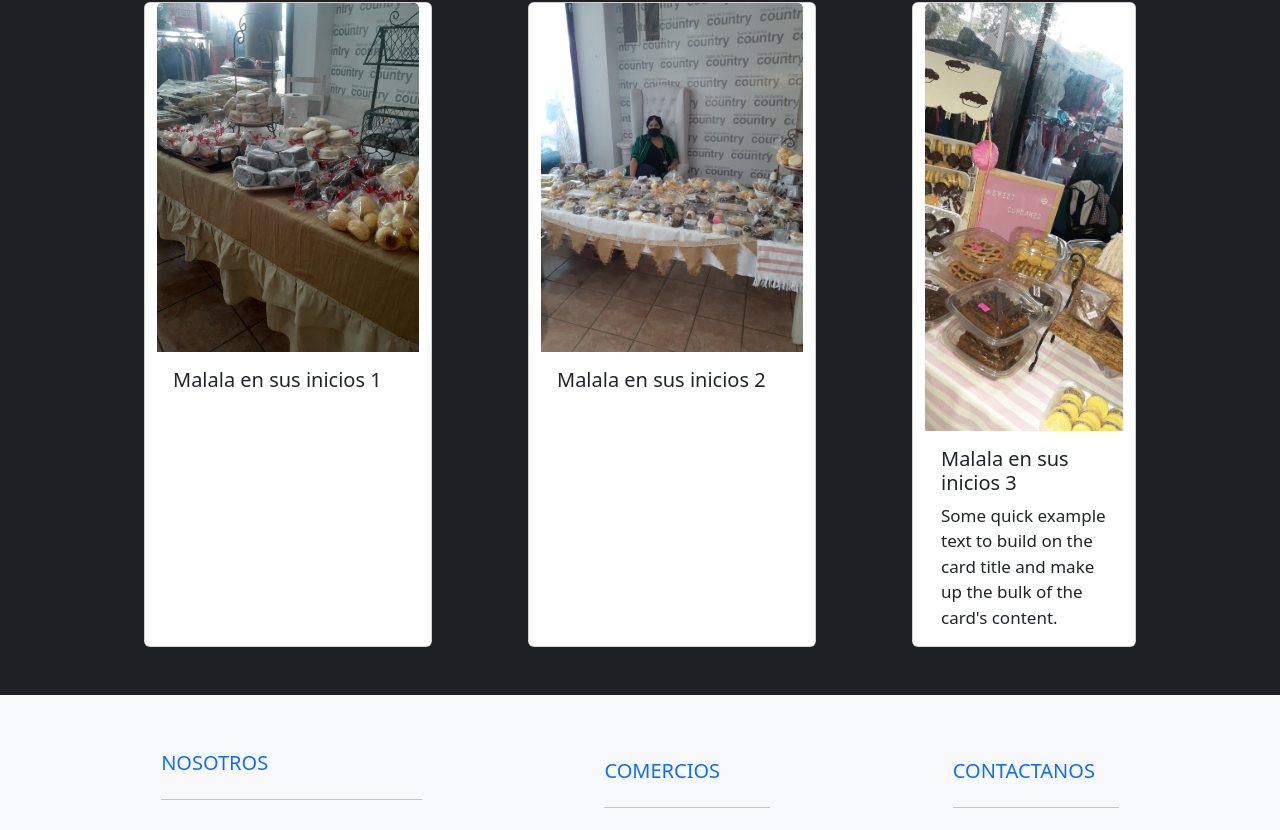
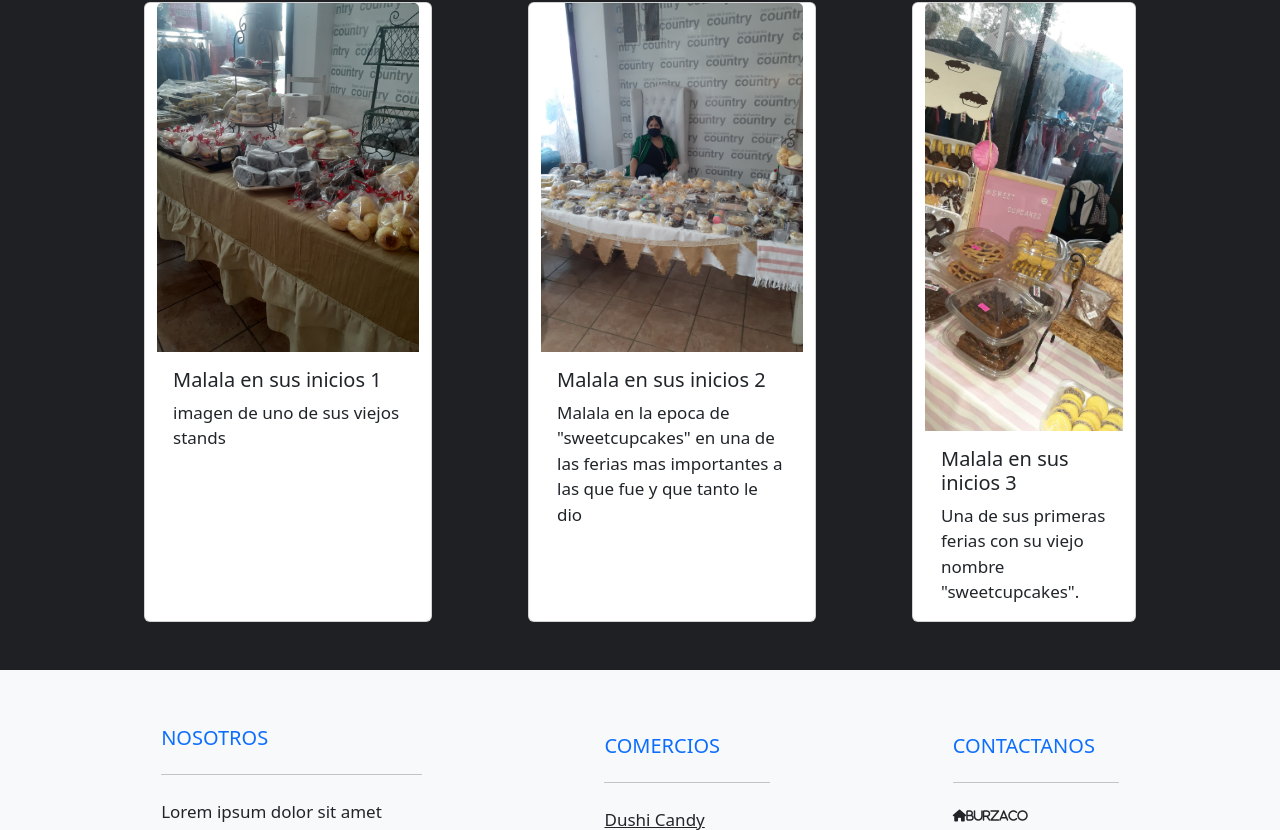
Before and after one commit to NicolasTudda/JavaScript, a plain HTML site: page index/conocenos.html in a window 1280 px wide. Shown: the part 358-1188 px from the top of the page. Drawn offline with nearby package versions, Linux system fonts and the light colour scheme.

Commit message:
correccion pagina conocenos

```diff
--- a/index/conocenos.html
+++ b/index/conocenos.html
@@ -67,7 +67,7 @@
         <img src="../imagenes/malalaviejo1.jpeg" class="card-img-top" alt="...">
           <div class="card-body">
             <h5 class="card-title">Malala en sus inicios 1</h5>
-
+              <p>imagen de uno de sus viejos stands</p>
           </div>
       </div>
 
@@ -75,7 +75,7 @@
         <img src="../imagenes/malalaviejo2.jpeg" class="card-img-top" alt="...">
           <div class="card-body">
             <h5 class="card-title">Malala en sus inicios 2</h5>
-
+              <p>Malala en la epoca de "sweetcupcakes" en una de las ferias mas importantes a las que fue y que tanto le dio </p>
           </div>
       </div>
 
@@ -83,7 +83,7 @@
         <img src="../imagenes/malalaviejo3.jpeg" class="card-img-top" alt="...">
           <div class="card-body">
             <h5 class="card-title">Malala en sus inicios 3</h5>
-              <p class="card-text">Some quick example text to build on the card title and make up the bulk of the card's content.</p>
+              <p class="card-text">Una de sus primeras ferias con su viejo nombre "sweetcupcakes".</p>
 
           </div>
       </div>
```
